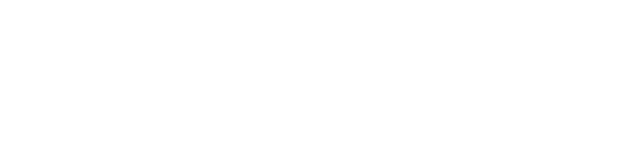
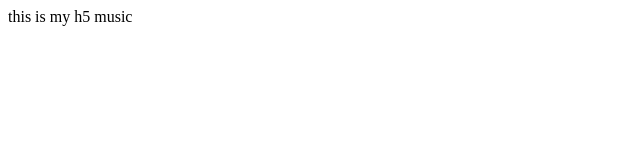
Before and after one commit to congsir/MusicPlayer_h5, a website: page dist/html/index.html in a window 1280 px wide. Shown: the whole page, without its empty margins (0-640 px from the left). Drawn offline with Linux system fonts and the light colour scheme.

```diff
--- a/dist/html/index.html
+++ b/dist/html/index.html
@@ -1 +1 @@
-<!DOCTYPE html><html lang="en"><head><meta charset="UTF-8"><meta name="viewport" content="width=device-width, initial-scale=1.0"><meta http-equiv="X-UA-Compatible" content="ie=edge"><title>Document</title></head><body></body></html>
+<!DOCTYPE html><html lang="en"><head><meta charset="UTF-8"><meta name="viewport" content="width=device-width, initial-scale=1.0"><meta http-equiv="X-UA-Compatible" content="ie=edge"><title>Document</title></head><body><div> this is my h5 music</div></body></html>
--- a/package.json
+++ b/package.json
@@ -20,6 +20,8 @@
     "jquery": "^3.3.1"
   },
   "devDependencies": {
-    "gulp": "^3.9.1"
+    "gulp": "^3.9.1",
+    "gulp-htmlclean": "^2.7.22",
+    "gulp-imagemin": "^4.1.0"
   }
 }
```
Also changed, not shown: 1 other file.
